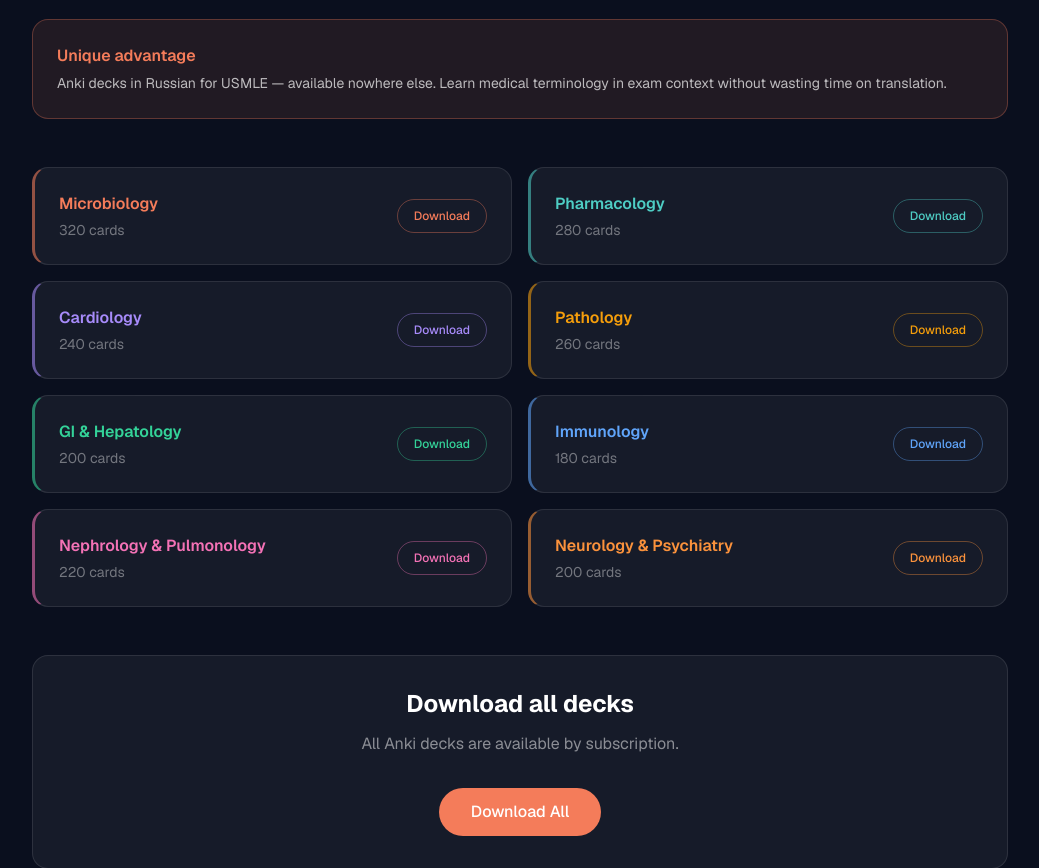
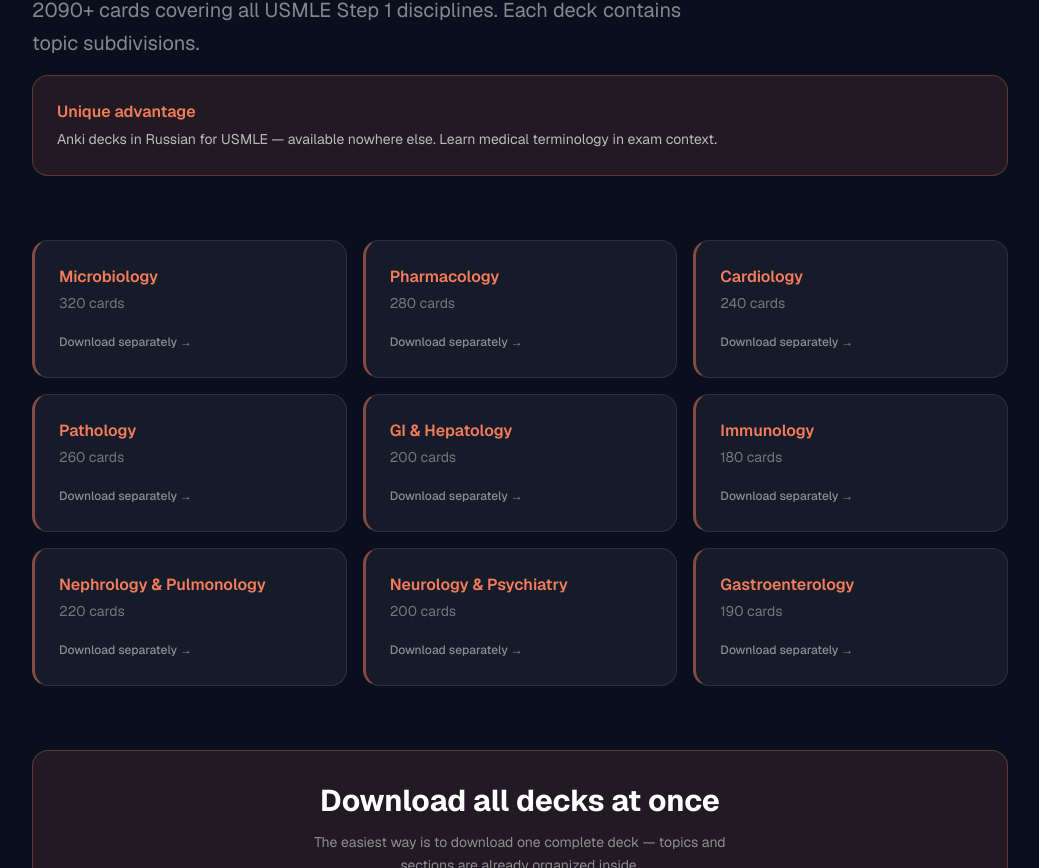
Before and after one commit to drasiiavinograd/asiiavinograd-site, a Next.js app: page /en/anki in a window 1280 px wide. Shown: the part 312-1180 px from the top of the page, without its empty margins (120-1159 px from the left). Built offline with nearby package versions, Linux system fonts and the light colour scheme.

Commit message:
anki page: all orange, download separately or all at once

```diff
--- a/app/[locale]/anki/page.tsx
+++ b/app/[locale]/anki/page.tsx
@@ -4,20 +4,18 @@
 import Footer from '../../../components/Footer';
 
 const DECKS = [
-  { slug: 'microbiology', color: '#f47c5a', cards: 320 },
-  { slug: 'pharmacology', color: '#4ecdc4', cards: 280 },
-  { slug: 'cardiology', color: '#a78bfa', cards: 240 },
-  { slug: 'pathology', color: '#f59e0b', cards: 260 },
-  { slug: 'gi-hepatology', color: '#34d399', cards: 200 },
-  { slug: 'immunology', color: '#60a5fa', cards: 180 },
-  { slug: 'nephrology-pulmonology', color: '#f472b6', cards: 220 },
-  { slug: 'neurology-psychiatry', color: '#fb923c', cards: 200 },
+  { slug: 'microbiology',           cards: 320 },
+  { slug: 'pharmacology',           cards: 280 },
+  { slug: 'cardiology',             cards: 240 },
+  { slug: 'pathology',              cards: 260 },
+  { slug: 'gi-hepatology',          cards: 200 },
+  { slug: 'immunology',             cards: 180 },
+  { slug: 'nephrology-pulmonology', cards: 220 },
+  { slug: 'neurology-psychiatry',   cards: 200 },
+  { slug: 'gastroenterology',       cards: 190 },
 ];
 
-export default function AnkiPage() {
-  const locale = useLocale();
-
-  const names: Record<string, { en: string; ru: string }> = {
+const NAMES: Record<string, { en: string; ru: string }> = {
   'microbiology':            { en: 'Microbiology',             ru: 'Микробиология' },
   'pharmacology':            { en: 'Pharmacology',             ru: 'Фармакология' },
   'cardiology':              { en: 'Cardiology',               ru: 'Кардиология' },
@@ -26,16 +24,21 @@
   'immunology':              { en: 'Immunology',               ru: 'Иммунология' },
   'nephrology-pulmonology':  { en: 'Nephrology & Pulmonology', ru: 'Нефрология и Пульмонология' },
   'neurology-psychiatry':    { en: 'Neurology & Psychiatry',   ru: 'Неврология и психиатрия' },
+  'gastroenterology':        { en: 'Gastroenterology',         ru: 'Гастроэнтерология' },
 };
 
+const COLOR = '#f47c5a';
+const totalCards = DECKS.reduce((sum, d) => sum + d.cards, 0);
+
+export default function AnkiPage() {
+  const locale = useLocale();
   const isRu = locale === 'ru';
-  const totalCards = DECKS.reduce((sum, d) => sum + d.cards, 0);
 
   return (
     <>
       <NavBar />
       <main className="bg-[#0a0f1e] text-white min-h-screen font-sans">
-      <div className="max-w-5xl mx-auto px-6 py-24">
+        <div className="max-w-5xl mx-auto px-6 pt-32 pb-24">
 
           {/* Back */}
           <a href={isRu ? '/ru' : '/'} className="text-white/40 hover:text-white text-sm mb-12 transition-colors inline-block">
@@ -43,69 +46,66 @@
           </a>
 
           {/* Header */}
-        <div className="mb-6">
+          <div className="mb-4">
             <p className="text-[#f47c5a] text-sm uppercase tracking-widest mb-3">
-            {isRu ? 'Бесплатно' : 'Free'}
+              {isRu ? 'Бесплатно по подписке' : 'Free with subscription'}
             </p>
             <h1 className="text-5xl md:text-6xl font-bold mb-4">
               {isRu ? 'Anki-карточки' : 'Anki Decks'}
             </h1>
             <p className="text-white/50 text-xl max-w-2xl leading-relaxed">
               {isRu
-              ? `${totalCards}+ карточек по всем разделам USMLE Step 1 — на русском языке. Бесплатно.`
-              : `${totalCards}+ cards covering all USMLE Step 1 disciplines — in Russian. Free.`}
+                ? `${totalCards}+ карточек по всем разделам USMLE Step 1 на русском языке. Внутри каждой колоды — подразделения по темам.`
+                : `${totalCards}+ cards covering all USMLE Step 1 disciplines. Each deck contains topic subdivisions.`}
             </p>
           </div>
 
           {/* Unique advantage */}
-        <div className="bg-[#f47c5a]/10 border border-[#f47c5a]/30 rounded-2xl p-6 mb-12">
+          <div className="bg-[#f47c5a]/10 border border-[#f47c5a]/30 rounded-2xl p-6 mb-16">
             <p className="text-[#f47c5a] font-semibold mb-1">
               {isRu ? 'Уникальное преимущество' : 'Unique advantage'}
             </p>
             <p className="text-white/70 text-sm leading-relaxed">
               {isRu
                 ? 'Anki-колоды на русском языке для USMLE — таких нет больше нигде. Учи медицинскую терминологию в контексте экзамена, не теряя время на перевод.'
-              : 'Anki decks in Russian for USMLE — available nowhere else. Learn medical terminology in exam context without wasting time on translation.'}
+                : 'Anki decks in Russian for USMLE — available nowhere else. Learn medical terminology in exam context.'}
             </p>
           </div>
 
-        {/* Decks grid */}
-        <div className="grid sm:grid-cols-2 gap-4 mb-12">
+          {/* Decks grid — все оранжевые */}
+          <div className="grid sm:grid-cols-2 lg:grid-cols-3 gap-4 mb-16">
             {DECKS.map((deck) => {
-            const name = names[deck.slug][isRu ? 'ru' : 'en'];
+              const name = NAMES[deck.slug][isRu ? 'ru' : 'en'];
               return (
                 <div
                   key={deck.slug}
-                className="bg-white/5 border border-white/10 rounded-2xl p-6 flex items-center justify-between"
-                style={{ borderLeftWidth: '3px', borderLeftColor: deck.color + '90' }}
+                  className="bg-white/5 border border-white/10 rounded-2xl p-6 hover:bg-[#f47c5a]/5 hover:border-[#f47c5a]/30 transition-all"
+                  style={{ borderLeftWidth: '3px', borderLeftColor: COLOR + '80' }}
                 >
-                <div>
-                  <div className="font-semibold mb-1" style={{ color: deck.color }}>{name}</div>
-                  <div className="text-white/40 text-sm">{deck.cards} {isRu ? 'карточек' : 'cards'}</div>
-                </div>
+                  <div className="font-semibold text-[#f47c5a] mb-1">{name}</div>
+                  <div className="text-white/40 text-sm mb-4">{deck.cards} {isRu ? 'карточек' : 'cards'}</div>
                   <a
                     href="https://patreon.com/drasiiavinograd"
                     target="_blank"
                     rel="noopener noreferrer"
-                  className="text-xs font-medium px-4 py-2 rounded-full border transition-colors"
-                  style={{ borderColor: deck.color + '60', color: deck.color }}
+                    className="text-xs font-medium text-white/50 hover:text-[#f47c5a] transition-colors"
                   >
-                  {isRu ? 'Скачать' : 'Download'}
+                    {isRu ? 'Скачать отдельно →' : 'Download separately →'}
                   </a>
                 </div>
               );
             })}
           </div>
 
-        {/* CTA */}
-        <div className="bg-white/5 border border-white/10 rounded-2xl p-8 text-center">
-          <h2 className="text-2xl font-bold mb-3">
-            {isRu ? 'Скачать все колоды' : 'Download all decks'}
+          {/* CTA — скачать всё */}
+          <div className="bg-[#f47c5a]/10 border border-[#f47c5a]/30 rounded-2xl p-8 text-center">
+            <h2 className="text-3xl font-bold mb-3">
+              {isRu ? 'Скачать все колоды сразу' : 'Download all decks at once'}
             </h2>
-          <p className="text-white/50 mb-8 max-w-md mx-auto">
+            <p className="text-white/50 mb-8 max-w-md mx-auto text-sm leading-relaxed">
               {isRu
-              ? 'Все Anki-колоды доступны по подписке. Выберите удобный язык.'
-              : 'All Anki decks are available by subscription.'}
+                ? 'Удобнее всего скачать одну общую колоду — внутри уже всё разделено по темам и разделам.'
+                : 'The easiest way is to download one complete deck — topics and sections are already organized inside.'}
             </p>
             {isRu ? (
               <div className="flex flex-col sm:flex-row gap-3 justify-center">
@@ -121,7 +121,7 @@
                   href="https://patreon.com/drasiiavinograd"
                   target="_blank"
                   rel="noopener noreferrer"
-                className="border border-white/20 hover:border-white/40 text-white px-8 py-3 rounded-full font-medium transition-colors"
+                  className="border border-[#f47c5a]/40 hover:border-[#f47c5a] text-[#f47c5a] px-8 py-3 rounded-full font-medium transition-colors"
                 >
                   Скачать все на английском
                 </a>
@@ -133,7 +133,7 @@
                 rel="noopener noreferrer"
                 className="inline-block bg-[#f47c5a] hover:bg-[#e06b49] text-white px-8 py-3 rounded-full font-medium transition-colors"
               >
-              Download All
+                Download All Decks
               </a>
             )}
           </div>
```
Lines whose indentation alone changed are shown as unchanged.
